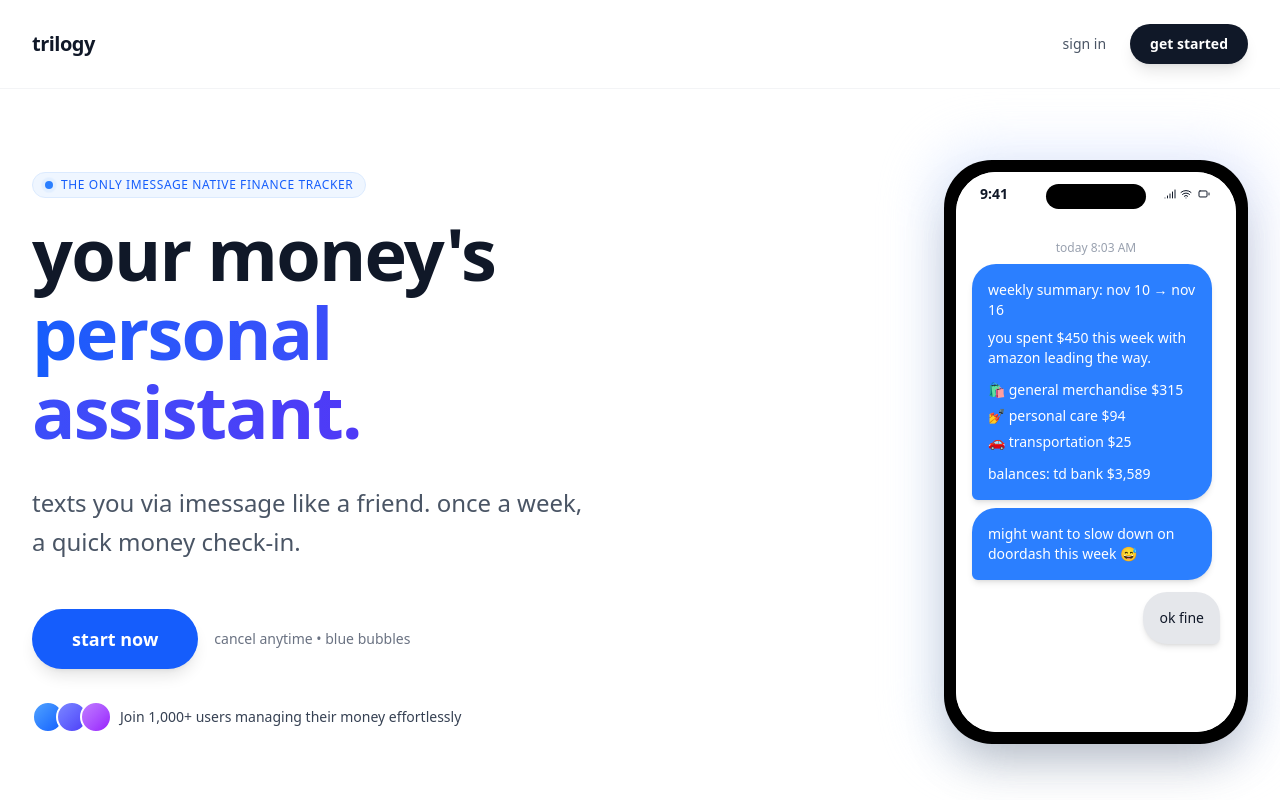
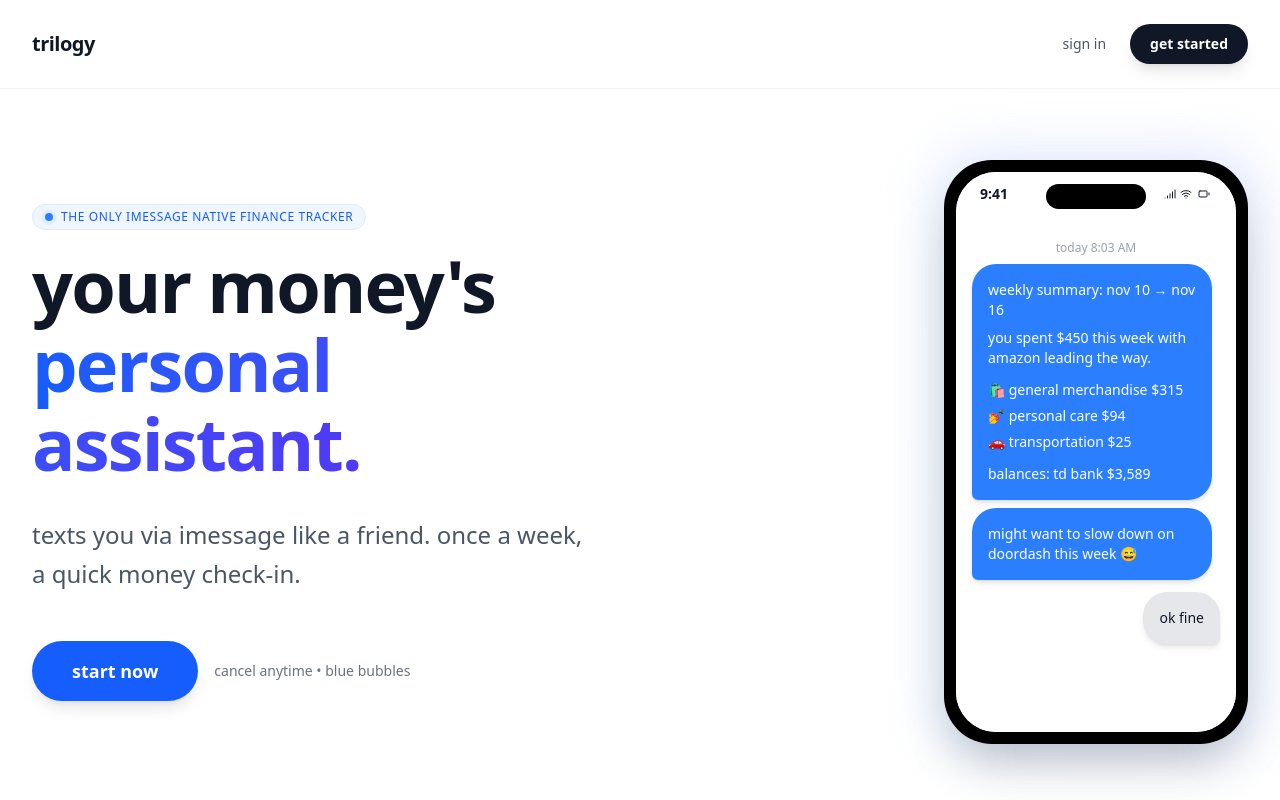
Before and after one commit to manav-s/trilogymoney, a Next.js app: page / in a window 1280 px wide. Shown: the top 800 px of the page. Built offline with nearby package versions, Linux system fonts and the light colour scheme.

Commit message:
remove join 1000+ users badge from homepage

```diff
--- a/app/page.tsx
+++ b/app/page.tsx
@@ -64,15 +64,7 @@ export default function Home() {
                 </p>
               </div>
 
-              {/* User Stats Badge */}
-              <div className="flex items-center gap-2 text-sm text-gray-500 mt-4">
-                <div className="flex -space-x-2">
-                  <div className="w-8 h-8 rounded-full bg-gradient-to-br from-blue-400 to-blue-600 border-2 border-white"></div>
-                  <div className="w-8 h-8 rounded-full bg-gradient-to-br from-indigo-400 to-indigo-600 border-2 border-white"></div>
-                  <div className="w-8 h-8 rounded-full bg-gradient-to-br from-purple-400 to-purple-600 border-2 border-white"></div>
-                </div>
-                <span className="font-medium text-gray-700">Join 1,000+ users managing their money effortlessly</span>
-              </div>
+
             </div>
 
             {/* Right side - iPhone mockup */}
```
